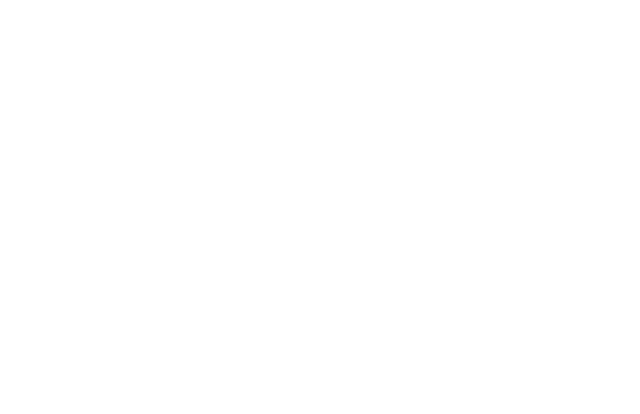
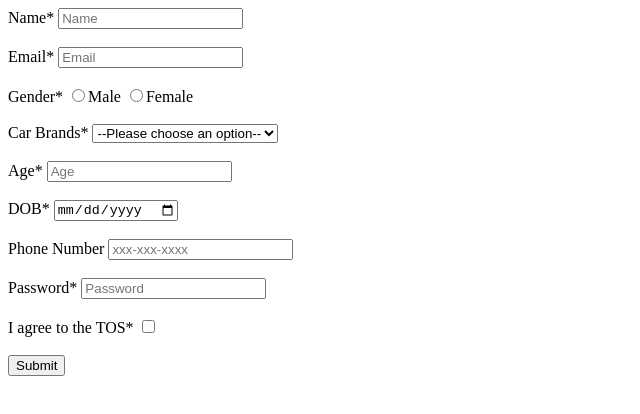
Before and after one commit to acciojob/signup-form-car-nihalDevidas, a website: page main.html in a window 1280 px wide. Shown: the whole page, without its empty margins (0-640 px from the left). Drawn offline with Linux system fonts and the light colour scheme.

Commit message:
created a submission

```diff
--- a/main.html
+++ b/main.html
@@ -8,6 +8,53 @@
 
 <body>
 	<!-- the entire body must be written by student -->
+	<form method = "post">
+
+     <label for = "name">Name*</label>
+	  <input type ="text" required id = "name" placeholder = "Name" name = "name">
+
+		<br><br>
+		<label for = "email">Email*</label>
+	  <input type ="text" required id = "email" placeholder = "Email" name = "email">
+
+		<br><br>
+		<label for = "gender">Gender*</label>
+	  <input type ="radio" required id = "gender_m"><label for = "gender_m" name = "gender" value = "m">Male</label>
+	  <input type ="radio" required id = "gender_f" ><label for = "gender_f" name = "gender" value = "f">Female</label>
+
+		<br><br>
+		<label for = "cars">Car Brands*</label>
+		<select name = "cars" id = "cars"  required>
+			<option value = "" selected disabled>--Please choose an option--</option>
+			<option value = "bmw">BMW</option>
+			<option value = "audi">Audi</option>
+			<option value = "mercedez">Mercedez</option>
+		</select>
+
+		<br><br>
+		<label for = "age">Age*</label>
+	  <input type ="text" required id = "age" placeholder = "Age" name = "age">
+
+		<br><br>
+		<label for = "dob">DOB*</label>
+	  <input type  ="date" required id = "dob" placeholder = "Email" name = "dob">
+
+		<br><br>
+		<label for = "tel">Phone Number</label>
+	  <input type ="tel"  id = "tel" placeholder = "xxx-xxx-xxxx" name = "tel">
+
+		<br><br>
+		<label for = "password">Password*</label>
+	  <input type ="password" required id = "password" placeholder = "Password" name = "password">
+
+		<br><br>
+		<label for = "tos">I agree to the TOS*</label>
+	  <input type ="checkbox" required id = "tos"  name = "tos" value = "checked">
+
+		<br><br>
+		<button type = "submit">Submit</button>
+
+	</form>
     <script type="text/javascript" src="./script.js">
 </script>
 
```
